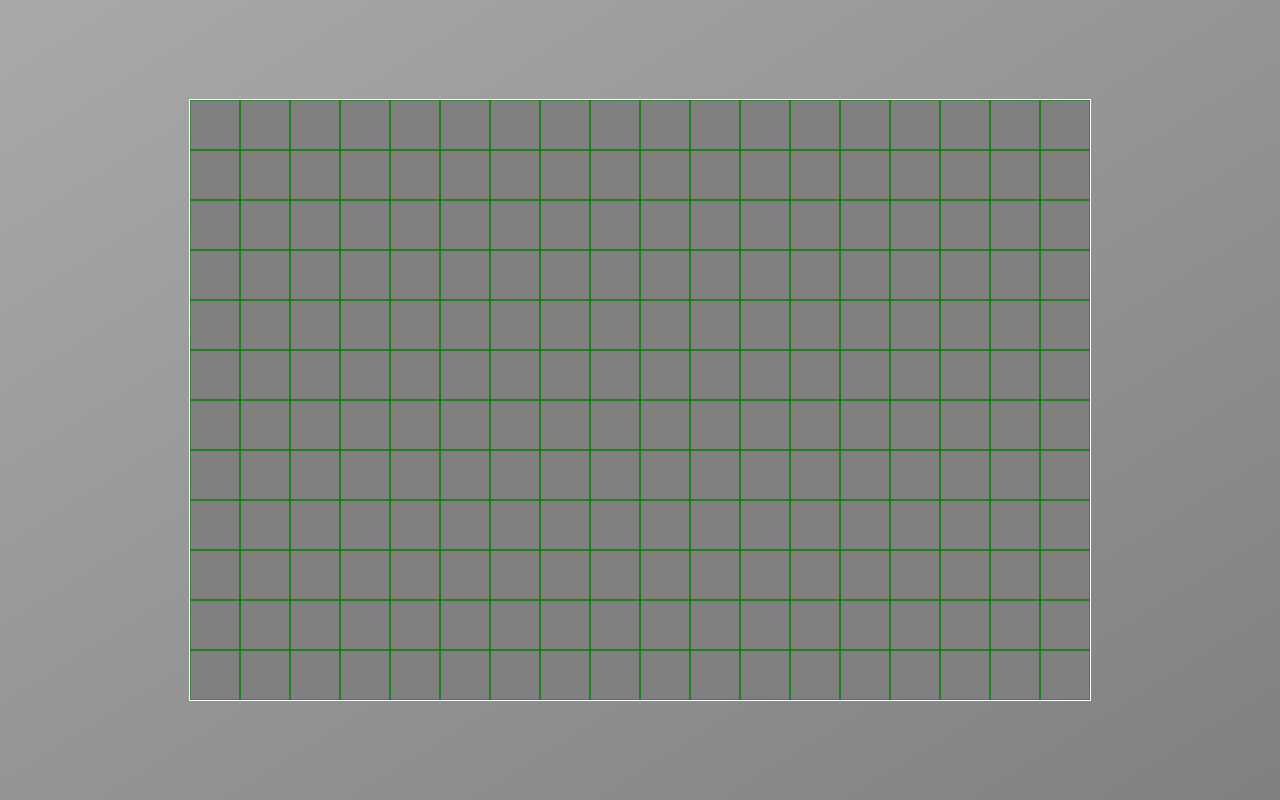
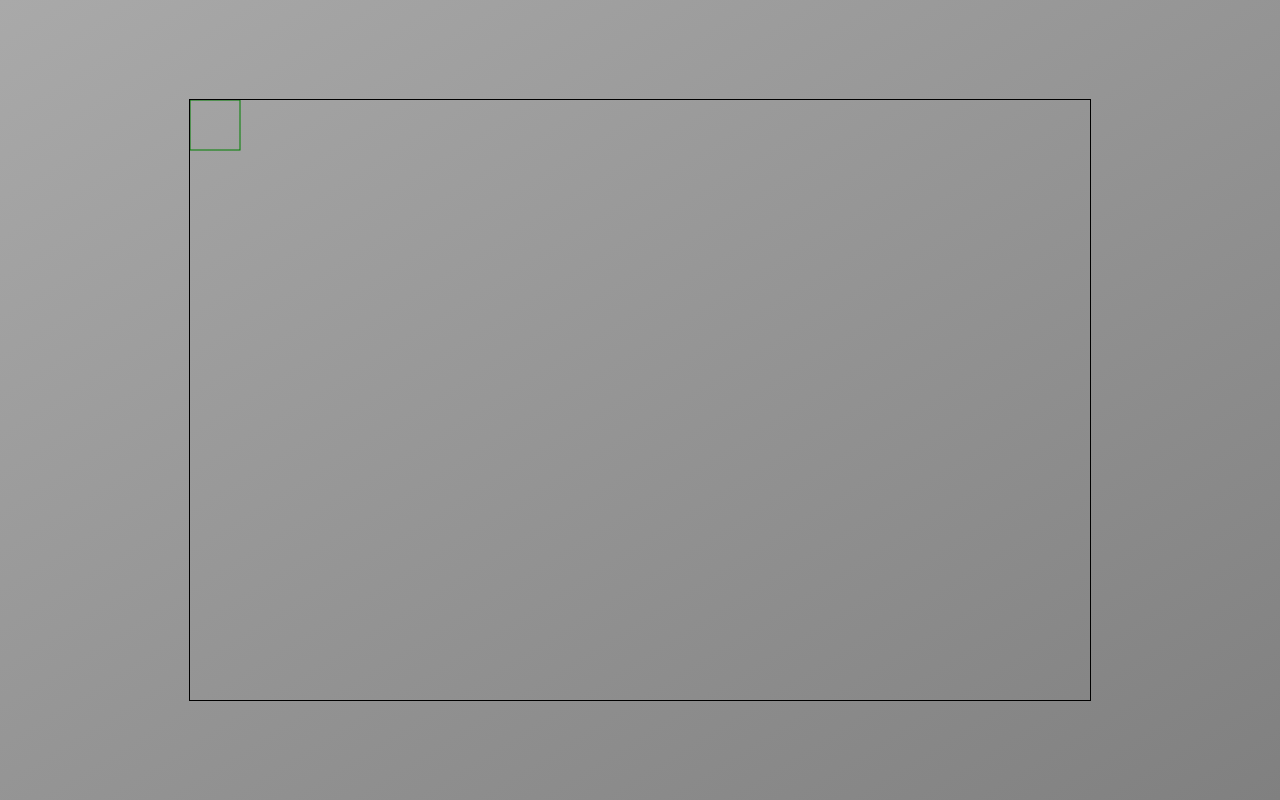
Before and after one commit to 9ziggy9/Djikstra-A-Maze-Solver, a plain HTML site: page index.html in a window 1280 px wide. Drawn offline with Linux system fonts and the light colour scheme.

Commit message:
forget about graph

```diff
--- a/grid.js
+++ b/grid.js
@@ -8,8 +8,8 @@ const CELL_GAP = 3;
 const GRID = [];
 
 const mouse = {
-		x: undefined,
-		y: undefined,
+		x: 10,
+		y: 10,
 		width: 0.1,
 		height: 0.1,
 }
@@ -63,8 +63,6 @@ function rectCollision(first, second) {
 
 function run() {
 		ctx.clearRect(0,0,canvas.width,canvas.height);
-		ctx.fillStyle = 'grey';
-		ctx.fillRect(0,0,canvas.width,canvas.height);
 		handleGrid();
 		requestAnimationFrame(run);
 }
--- a/index.html
+++ b/index.html
@@ -8,6 +8,7 @@
 				<link rel="stylesheet" href="style.css" />
 		</head>
 		<body>
+				<canvas id="canvas2"></canvas>
 				<canvas id="canvas1"></canvas>
 
 				<script src="grid.js"></script>
--- a/style.css
+++ b/style.css
@@ -1,12 +1,14 @@
 body {
 		background: linear-gradient(to left top, gray, darkgray) fixed;
 }
+
 #canvas1 {
-		border: 1px solid white;
+		border: 1px solid black;
 		position: absolute;
 		top: 50%;
 		left: 50%;
 		transform: translate(-50%, -50%);
 		width: 900px;
 		height: 600px;
+		z-index: 1;
 }
```
